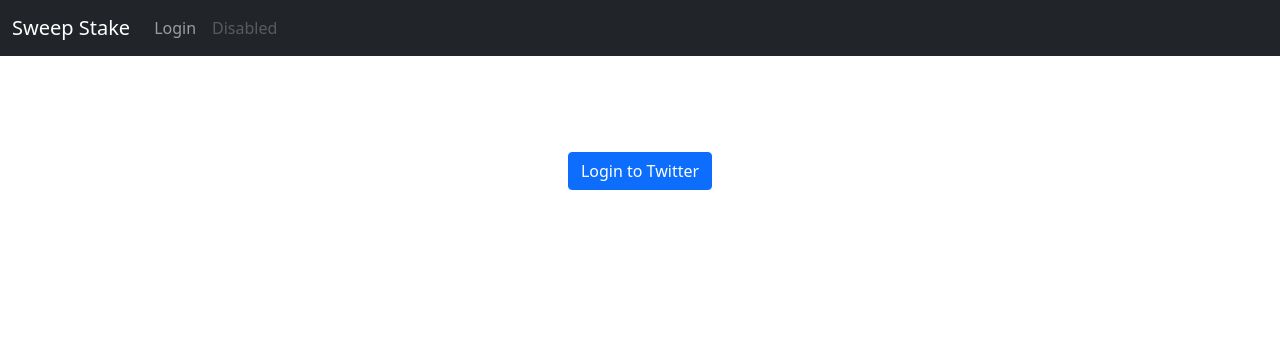
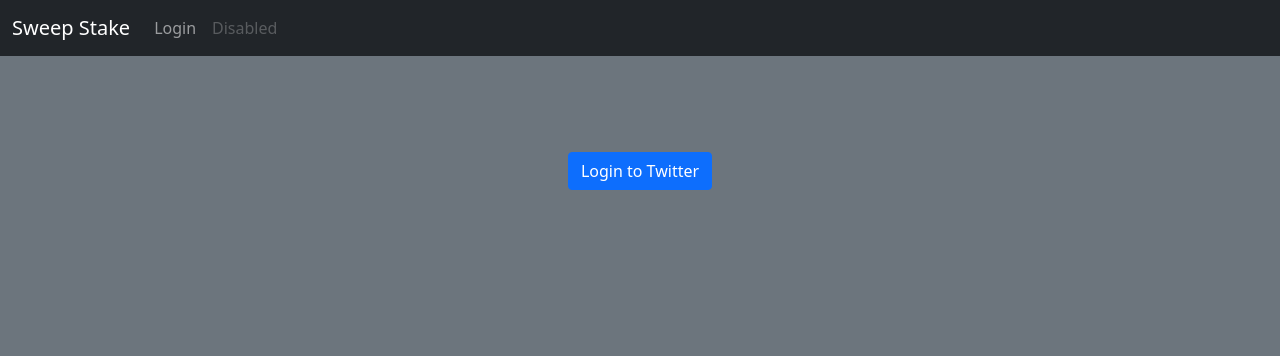
Before and after one commit to HectorGitt/twitter-mint, a Django app: page /login/?next=/project/94550245-4431-4876-9888-67dede033c91/comfirm in a window 1280 px wide. Shown: the top 356 px of the page. Run offline with Django 4.2, Linux system fonts and the light colour scheme; some libraries are stand-ins or nearby versions.

Commit message:
modified home layout

```diff
--- a/mint/templates/mint/base.html
+++ b/mint/templates/mint/base.html
@@ -12,7 +12,7 @@
         {% endblock  %}
     </title>
 </head>
-<body>
+<body class='bg-secondary'>
     {% include 'nav.html' %}
     {% block content %}
 
```
